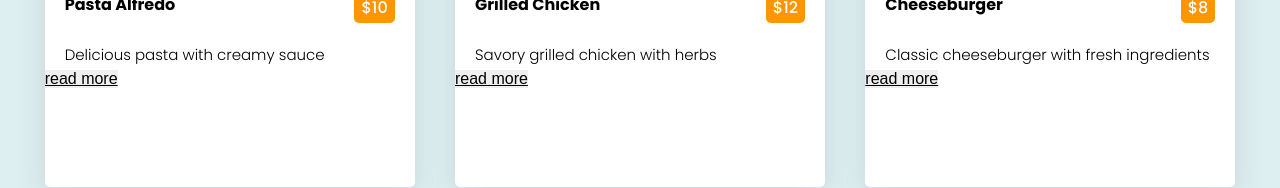
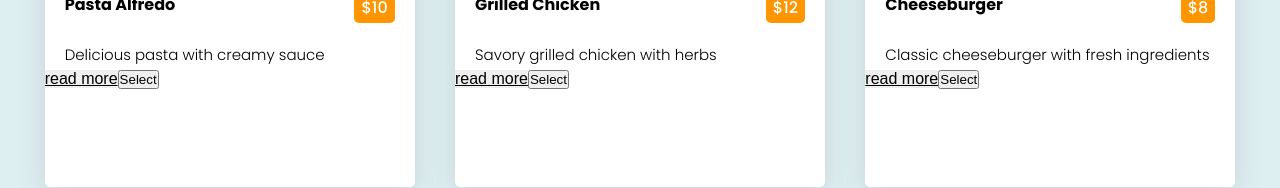
Before and after one commit to gechjs/evangadiMenu, a React (Vite) app in the folder menuFunctional/evangadi-menu/: page / in a window 1280 px wide. Shown: the part 464-652 px from the top of the page. Built offline with nearby package versions, Linux system fonts and the light colour scheme.

Commit message:
add select

```diff
--- a/menuFunctional/evangadi-menu/src/Components/FoodItem.jsx
+++ b/menuFunctional/evangadi-menu/src/Components/FoodItem.jsx
@@ -16,6 +16,10 @@ function FoodItem(props) {
 
   const handleImageClick = () => {
     console.log(`Food item clicked: ${props.title}`);
+  };
+
+  const handleButtonClick = () => {
+    alert(`You selected: ${props.title}`);
   };
 
   return (
@@ -40,6 +44,12 @@ function FoodItem(props) {
         >
           {text}
         </button>
+        <button
+          onClick={handleButtonClick}
+          className="select-food-btn"
+        >
+          Select
+        </button>
       </div>
     </div>
   );
```
